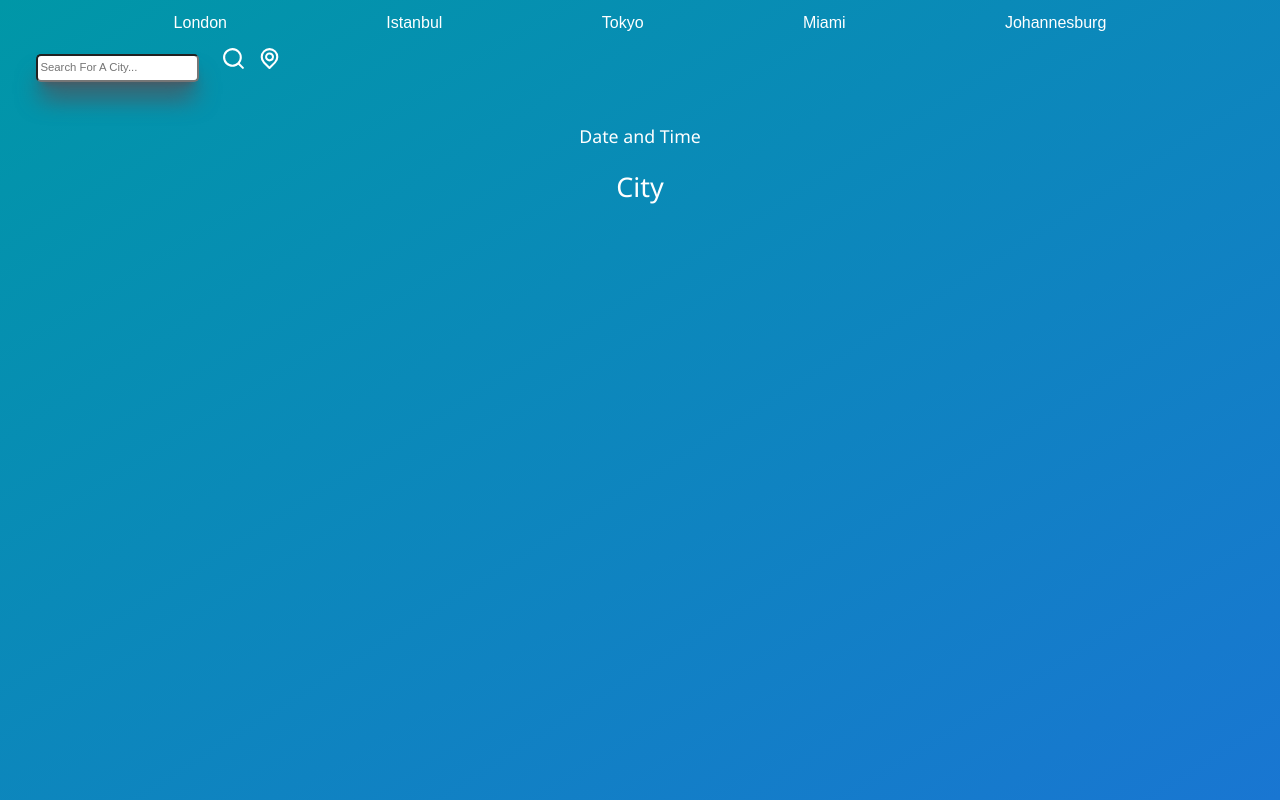
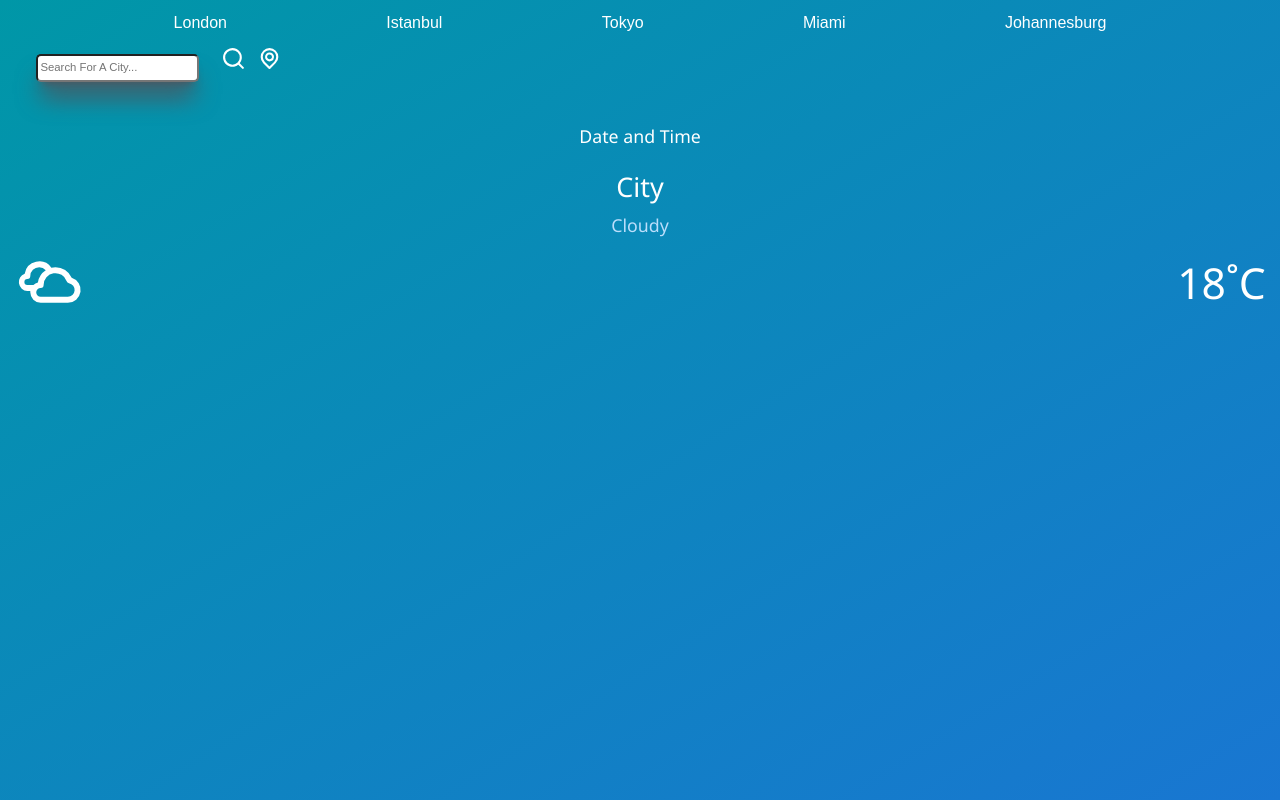
Before and after one commit to BektasTu/capstone-project, a React (Create React App) app: page / in a window 1280 px wide. Built offline with nearby package versions, Linux system fonts and the light colour scheme; no server answers.

Commit message:
Weather Card -added temperature and details file -added an icon -added a p tag for degree -no function yet just styling

```diff
--- a/src/App.js
+++ b/src/App.js
@@ -2,6 +2,7 @@ import { useEffect, useState } from "react";
 import styled from "styled-components";
 import CityButtons from "./components/button/CityButtons";
 import SearchBar from "./components/searchbar/SearchBar";
+import TemperatureAndDetails from "./components/weather-card/TemperatureAndDetails";
 import TimeAndLocation from "./components/weather-card/TimeAndLocation";
 
 function App() {
@@ -22,6 +23,7 @@ function App() {
       <SearchBar />
 
       <TimeAndLocation />
+      <TemperatureAndDetails />
     </Content>
   );
 }
--- /dev/null
+++ b/src/components/weather-card/TemperatureAndDetails.js
@@ -0,0 +1,46 @@
+import { UilClouds } from "@iconscout/react-unicons";
+import React from "react";
+import styled from "styled-components";
+
+function TemperatureAndDetails() {
+  return (
+    <>
+      <WeatherDescription>Cloudy</WeatherDescription>
+      <WeatherDetailsLocation>
+        <WeatherIcon size={90} />
+        <Degree>18˚C</Degree>
+      </WeatherDetailsLocation>
+    </>
+  );
+}
+
+const WeatherDescription = styled.div`
+  position: relative;
+  display: flex;
+  align-items: center;
+  justify-content: center;
+  padding: 1.5rem auto;
+  font-size: 1.25rem;
+  line-height: 1.75rem;
+  color: #bbdefb;
+`;
+
+const WeatherDetailsLocation = styled.div`
+  position: relative;
+  display: flex;
+  flex-direction: row;
+  align-items: center;
+  justify-content: space-between;
+  color: white;
+`;
+
+const WeatherIcon = styled(UilClouds)`
+  width: 5rem;
+`;
+
+const Degree = styled.p`
+  font-size: 3rem;
+  line-height: 1;
+`;
+
+export default TemperatureAndDetails;
```
